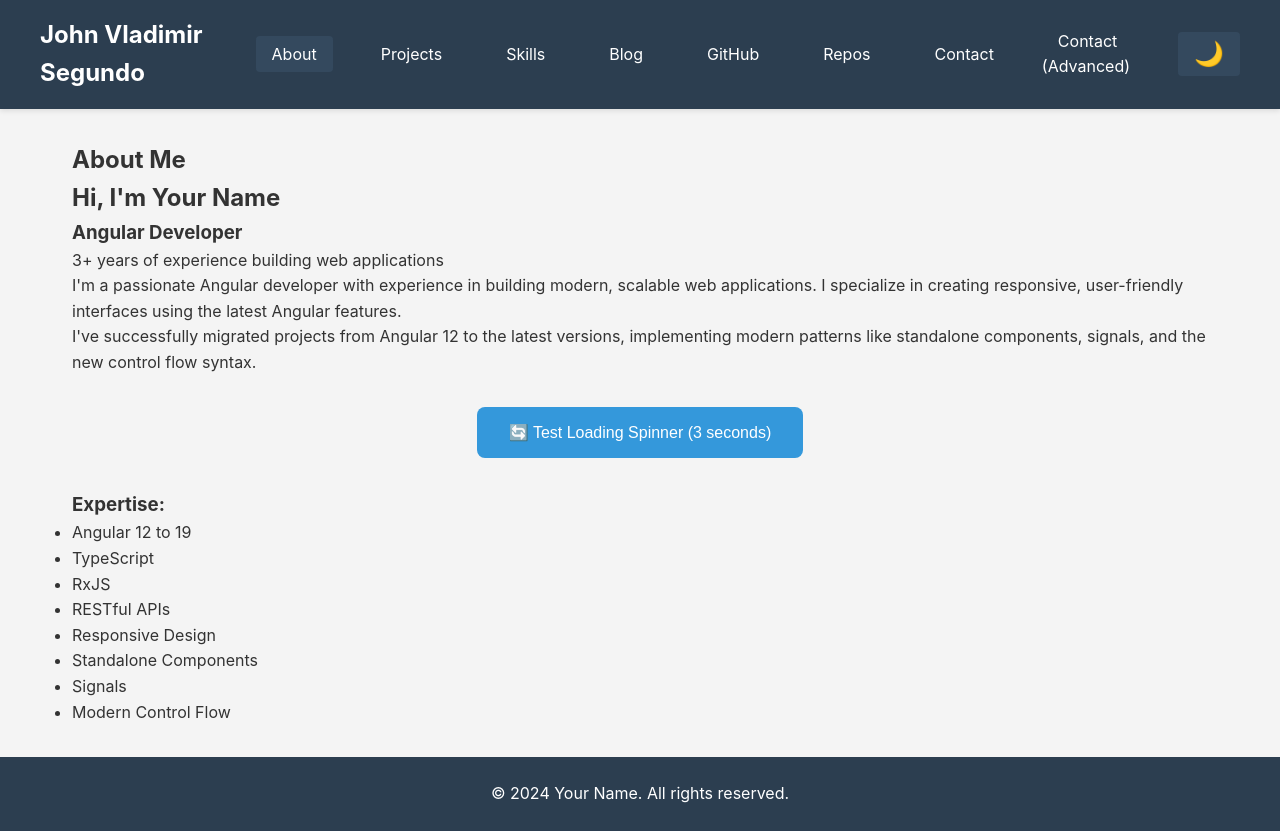
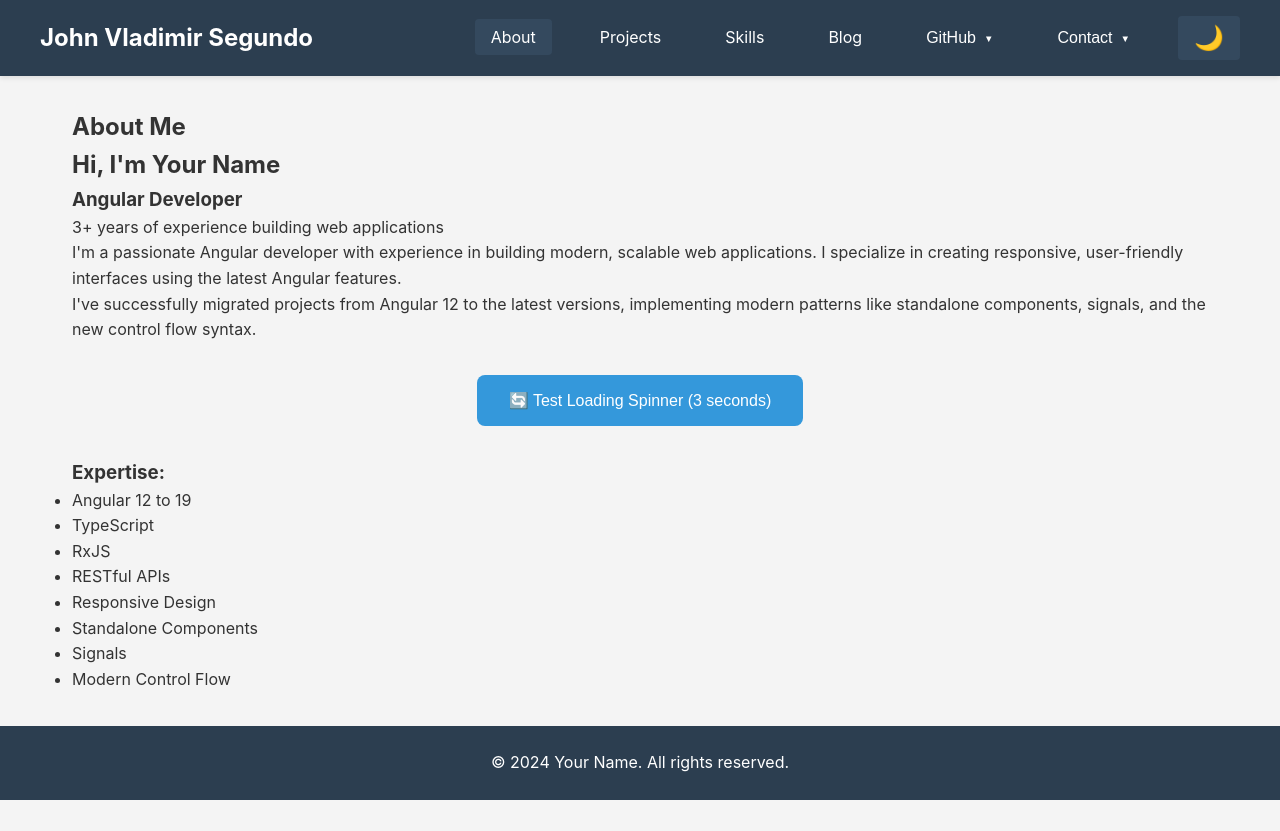
Before and after one commit to Jayvee316/my-portfolio, an Angular app: page /about in a window 1280 px wide. After the commit the page ends 800 px from the top, so only its background shows below. Built offline with nearby package versions, Linux system fonts and the light colour scheme.

Commit message:
Grouped Dropdown Menu

```diff
--- a/src/app/components/header/header.html
+++ b/src/app/components/header/header.html
@@ -6,10 +6,54 @@
       <li><a routerLink="/projects" routerLinkActive="active">Projects</a></li>
       <li><a routerLink="/skills" routerLinkActive="active">Skills</a></li>
       <li><a routerLink="/blog" routerLinkActive="active">Blog</a></li>
-      <li><a routerLink="/github-profile" routerLinkActive="active">GitHub</a></li>
-      <li><a routerLink="/github-repos" routerLinkActive="active">Repos</a></li>
-      <li><a routerLink="/contact" routerLinkActive="active">Contact</a></li>
-      <li><a routerLink="/contact-advanced" routerLinkActive="active">Contact (Advanced)</a></li>
+
+      <!-- GitHub Dropdown -->
+      <li class="dropdown" [class.open]="openDropdown() === 'github'">
+        <button
+          class="dropdown-toggle"
+          (click)="toggleDropdown('github', $event)"
+          [attr.aria-expanded]="openDropdown() === 'github'"
+          aria-haspopup="true">
+          GitHub
+          <span class="dropdown-arrow">▼</span>
+        </button>
+        <ul class="dropdown-menu">
+          <li>
+            <a routerLink="/github-profile" routerLinkActive="active" (click)="onDropdownLinkClick()">
+              Profile
+            </a>
+          </li>
+          <li>
+            <a routerLink="/github-repos" routerLinkActive="active" (click)="onDropdownLinkClick()">
+              Repositories
+            </a>
+          </li>
+        </ul>
+      </li>
+
+      <!-- Contact Dropdown -->
+      <li class="dropdown" [class.open]="openDropdown() === 'contact'">
+        <button
+          class="dropdown-toggle"
+          (click)="toggleDropdown('contact', $event)"
+          [attr.aria-expanded]="openDropdown() === 'contact'"
+          aria-haspopup="true">
+          Contact
+          <span class="dropdown-arrow">▼</span>
+        </button>
+        <ul class="dropdown-menu">
+          <li>
+            <a routerLink="/contact" routerLinkActive="active" (click)="onDropdownLinkClick()">
+              Basic
+            </a>
+          </li>
+          <li>
+            <a routerLink="/contact-advanced" routerLinkActive="active" (click)="onDropdownLinkClick()">
+              Advanced
+            </a>
+          </li>
+        </ul>
+      </li>
 
       <li>
         <button
--- a/src/app/components/header/header.scss
+++ b/src/app/components/header/header.scss
@@ -61,6 +61,88 @@
   }
 }
 
+// Dropdown styles
+.dropdown {
+  position: relative;
+}
+
+.dropdown-toggle {
+  background: transparent;
+  border: none;
+  color: white;
+  font-size: 1rem;
+  padding: 0.5rem 1rem;
+  border-radius: 4px;
+  cursor: pointer;
+  transition: background 0.3s;
+  display: flex;
+  align-items: center;
+  gap: 0.5rem;
+
+  &:hover {
+    background: #34495e;
+  }
+
+  .dropdown-arrow {
+    font-size: 0.6rem;
+    transition: transform 0.2s;
+  }
+}
+
+.dropdown.open .dropdown-toggle {
+  background: #34495e;
+
+  .dropdown-arrow {
+    transform: rotate(180deg);
+  }
+}
+
+.dropdown-menu {
+  position: absolute;
+  top: 100%;
+  left: 0;
+  background: #2c3e50;
+  list-style: none;
+  margin: 0;
+  padding: 0.5rem 0;
+  border-radius: 4px;
+  box-shadow: 0 4px 12px rgba(0, 0, 0, 0.3);
+  min-width: 150px;
+  opacity: 0;
+  visibility: hidden;
+  transform: translateY(-10px);
+  transition: all 0.2s ease;
+  z-index: 100;
+
+  li {
+    margin: 0;
+  }
+
+  a {
+    display: block;
+    padding: 0.75rem 1rem;
+    color: white;
+    text-decoration: none;
+    transition: background 0.2s;
+    white-space: nowrap;
+
+    &:hover {
+      background: #34495e;
+    }
+
+    &.active {
+      background: #34495e;
+      border-left: 3px solid #3498db;
+    }
+  }
+}
+
+.dropdown.open .dropdown-menu {
+  opacity: 1;
+  visibility: visible;
+  transform: translateY(0);
+}
+
 @media (max-width: 768px) {
   .nav {
     flex-direction: column;
@@ -72,4 +154,12 @@
     justify-content: center;
     gap: 0.5rem;
   }
+
+  .dropdown-menu {
+    position: static;
+    box-shadow: none;
+    background: #1a252f;
+    border-radius: 0;
+    margin-top: 0.5rem;
+  }
 }
--- a/src/app/components/header/header.ts
+++ b/src/app/components/header/header.ts
@@ -1,4 +1,4 @@
-import { Component, inject, ChangeDetectionStrategy } from '@angular/core';
+import { Component, inject, signal, ChangeDetectionStrategy } from '@angular/core';
 import { RouterLink, RouterLinkActive } from '@angular/router';
 import { ThemeService } from '../../services/theme.service';
 
@@ -7,9 +7,33 @@ import { ThemeService } from '../../services/theme.service';
   imports: [RouterLink, RouterLinkActive],
   templateUrl: './header.html',
   styleUrl: './header.scss',
-  changeDetection: ChangeDetectionStrategy.OnPush
+  changeDetection: ChangeDetectionStrategy.OnPush,
+  host: {
+    '(document:click)': 'onDocumentClick($event)'
+  }
 })
 export class Header {
-  // Inject service using modern 'inject()' function
   themeService = inject(ThemeService);
+
+  // Track which dropdown is currently open (null = none open)
+  openDropdown = signal<string | null>(null);
+
+  toggleDropdown(name: string, event: Event) {
+    event.stopPropagation();
+    this.openDropdown.update(current => current === name ? null : name);
+  }
+
+  closeDropdowns() {
+    this.openDropdown.set(null);
+  }
+
+  onDocumentClick(event: Event) {
+    // Close dropdowns when clicking outside
+    this.closeDropdowns();
+  }
+
+  onDropdownLinkClick() {
+    // Close dropdown after navigating
+    this.closeDropdowns();
+  }
 }
```
